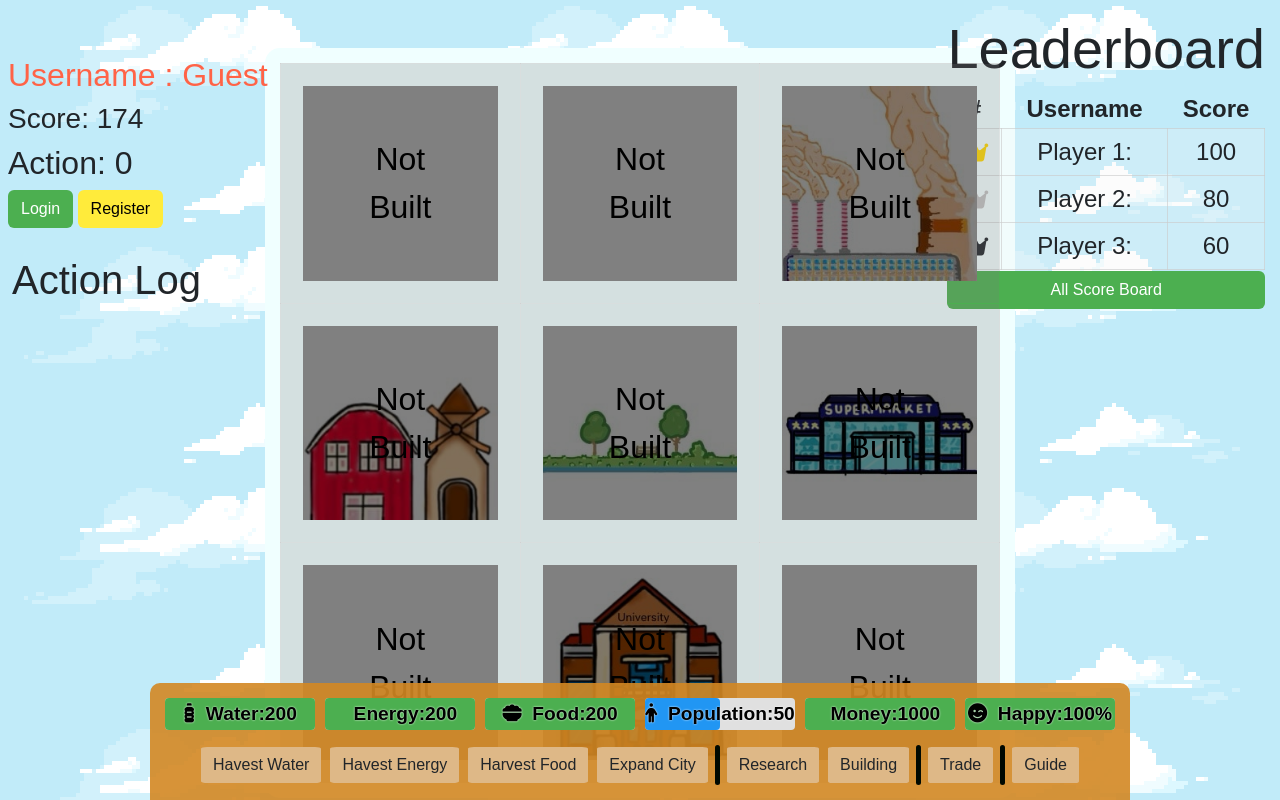
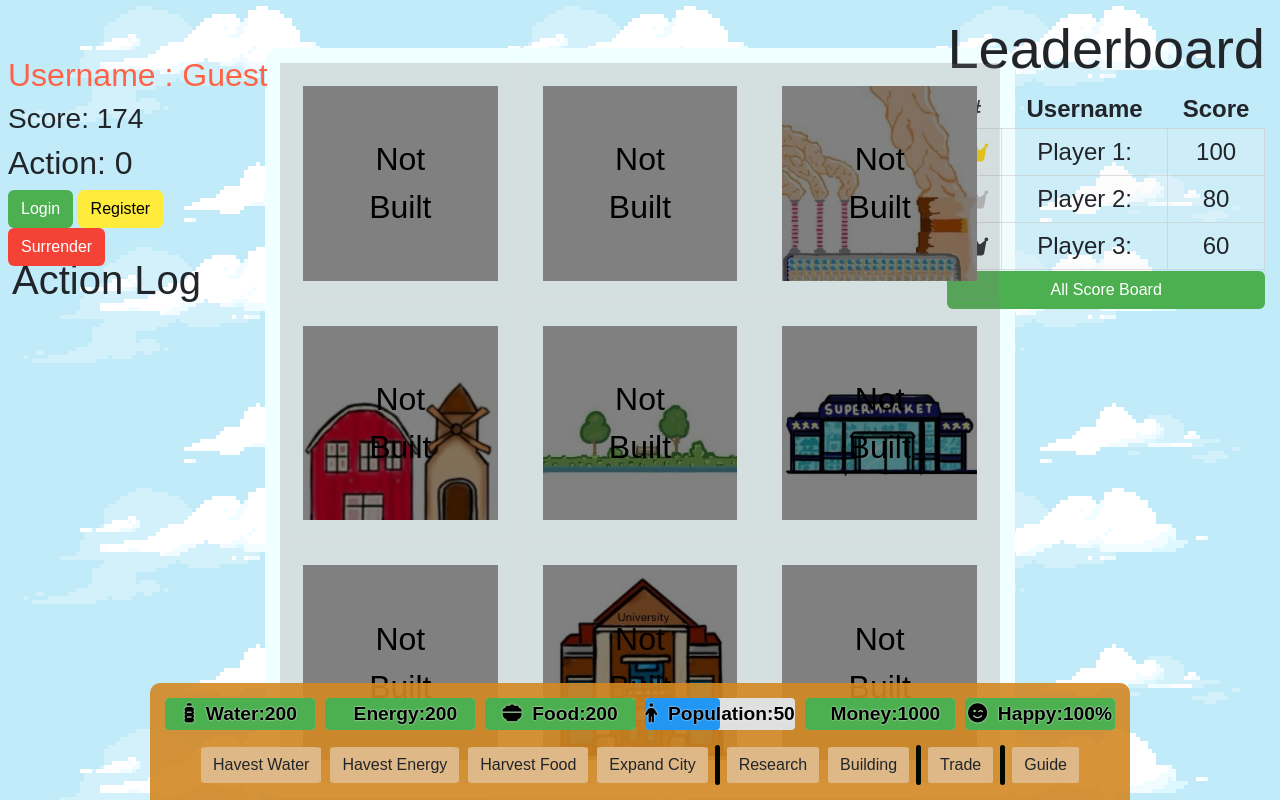
Before and after one commit to Sxphx/ctm-main, a website with bundled scripts: page frontend/index.html in a window 1280 px wide. Built offline with nearby package versions, Linux system fonts and the light colour scheme; no server answers; some icons are missing; a web font is replaced by a local one.

Commit message:
Update index.html

```diff
--- a/frontend/index.html
+++ b/frontend/index.html
@@ -28,7 +28,7 @@
             <button type="button" class="btn btn-yellow" id="register-btn" data-bs-toggle="modal"
                 data-bs-target="#registerModal">Register</button>
             <button class="btn btn-red" id="logout-btn" onclick="logout()" style="display: none;">Logout</button>
-            <button class="btn btn-red" id="logout-btn" onclick="surrender()" style="display: none;">Surrender</button>
+            <button class="btn btn-red" id="logout-btn" onclick="surrender()" style="display: block;">Surrender</button>
         </div>
     </div>
     <style>
```
